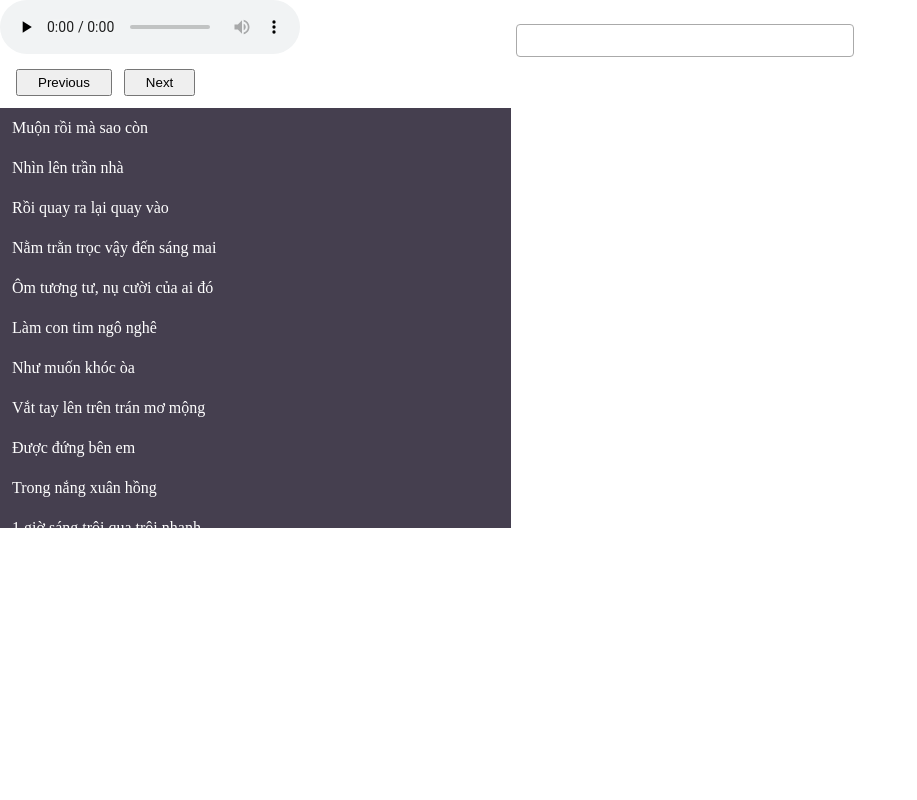
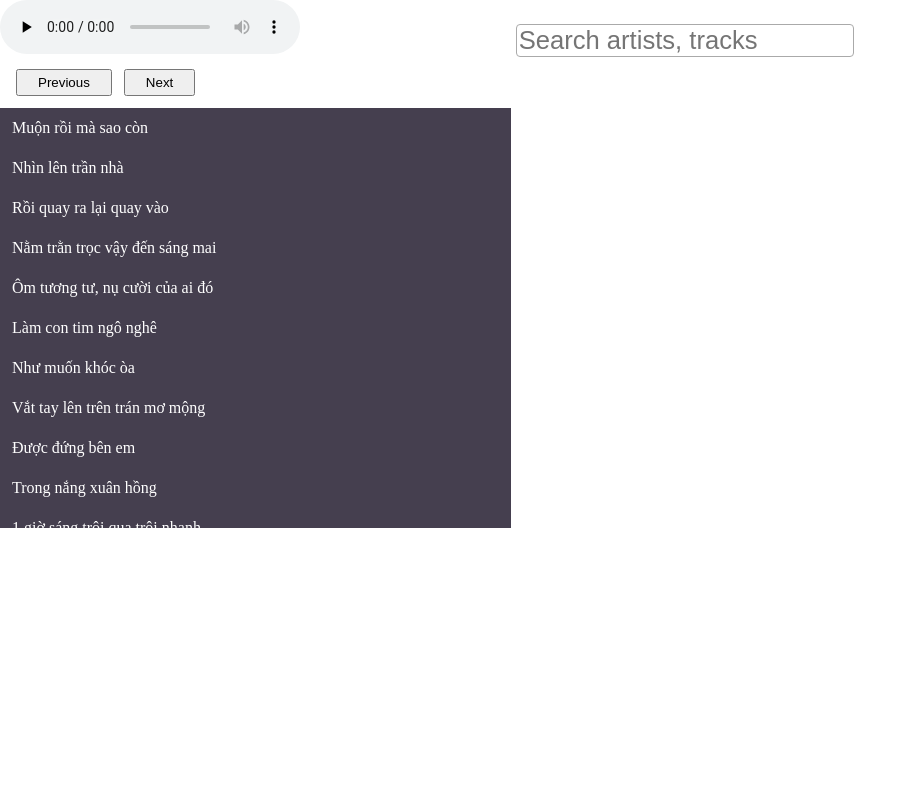
Before and after one commit to vutiendat3601/audio, a plain HTML site: page index.html in a window 1280 px wide. Shown: the whole page, without its empty margins (0-917 px from the left). Drawn offline with nearby package versions, Linux system fonts and the light colour scheme; no server answers.

Commit message:
fix: add placeholder for search input

```diff
--- a/index.html
+++ b/index.html
@@ -30,7 +30,7 @@
         <div class="main-view">
             <div class="container-fluid">
                 <div class="search-box">
-                    <input class="search-inp" type="text" oninput="handleSearchInput(event)">
+                    <input class="search-inp" type="text" oninput="handleSearchInput(event)" placeholder="Search artists, tracks">
                     <ul id="searchResult" class="search-result">
                     </ul>
                 </div>
```
